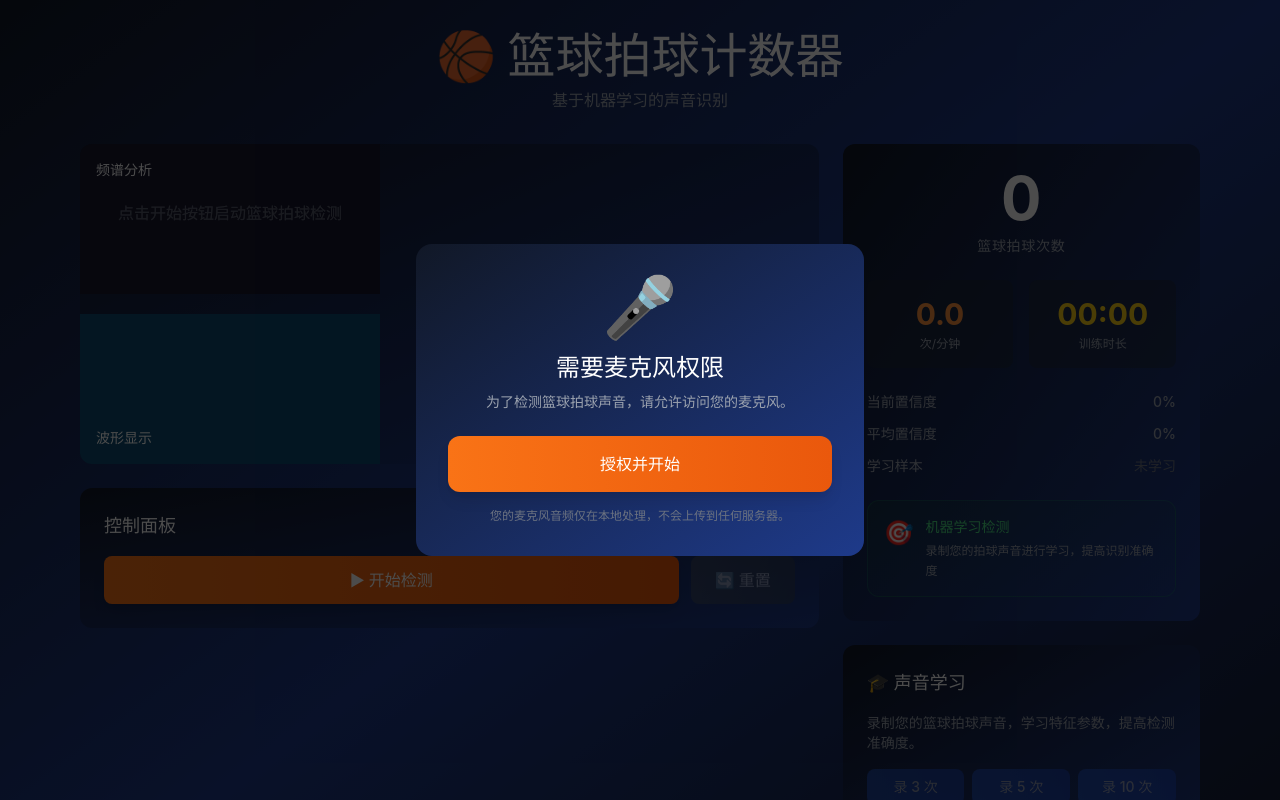
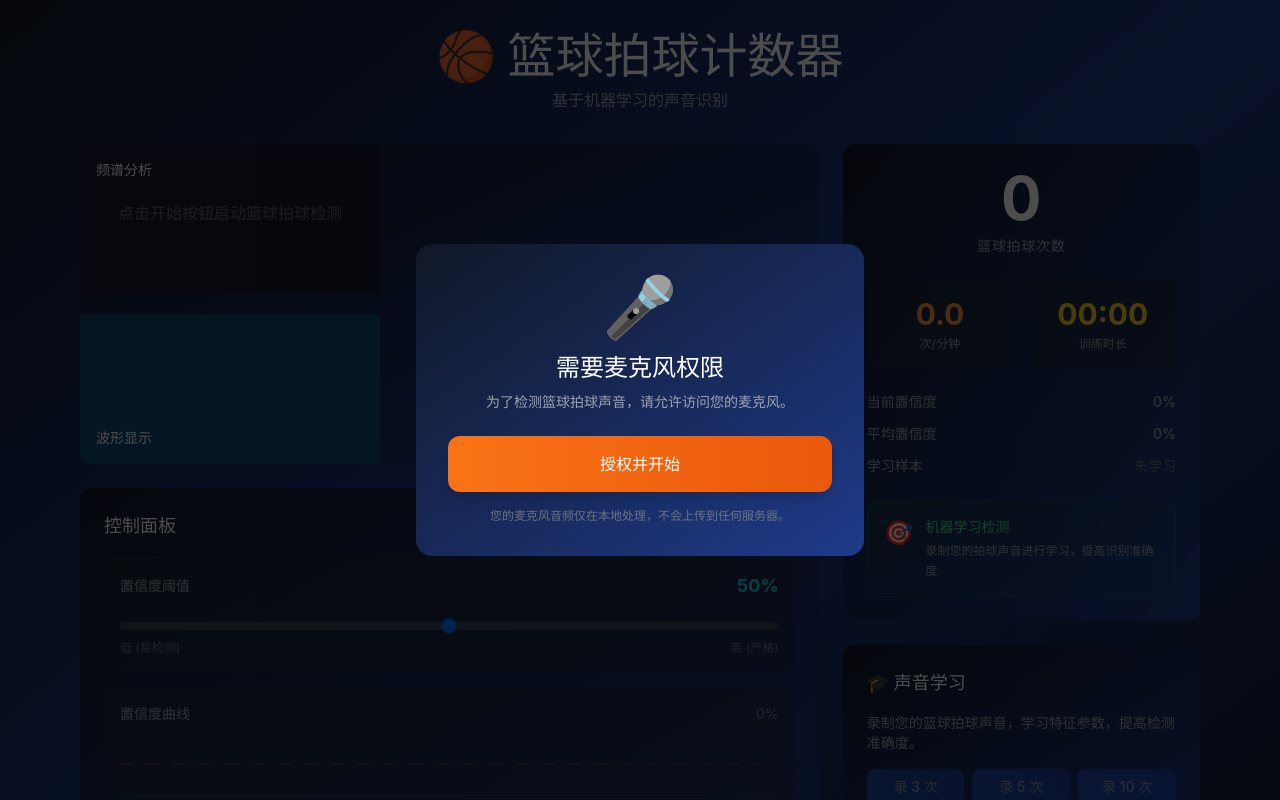
Before and after one commit to jasongwq/basketball-counter, a React (Vite) app: page / in a window 1280 px wide. Shown: the top 800 px of the page. Built offline with nearby package versions, Linux system fonts and the light colour scheme.

Commit message:
feat: 完善学习系统和检测功能
- 添加置信度阈值调节滑块
- 添加置信度曲线实时显示
- 添加导出/导入学习配置功能 (JSON)
- 修复 localStorage 保存/加载
- 完善学习状态同步

```diff
--- a/src/App.tsx
+++ b/src/App.tsx
@@ -1,7 +1,7 @@
-import React, { useState, useEffect, useCallback } from 'react';
+import React, { useState, useEffect, useCallback, useRef } from 'react';
 import { useAudioAnalyzer } from './hooks/useAudioAnalyzer';
 import { useHitDetection } from './hooks/useHitDetection';
-import { useSoundLearning } from './hooks/useSoundLearning';
+import { useSoundLearning, LearnedSoundProfile } from './hooks/useSoundLearning';
 import { AudioVisualizer } from './components/AudioVisualizer';
 import { StatsPanel } from './components/StatsPanel';
 import { LearningPanel } from './components/LearningPanel';
@@ -9,6 +9,10 @@ import { LearningPanel } from './components/LearningPanel';
 function App() {
   const [isStarted, setIsStarted] = useState(false);
   const [showPermissionModal, setShowPermissionModal] = useState(true);
+  const [confidenceThreshold, setConfidenceThreshold] = useState(0.5);
+  const [confidenceHistory, setConfidenceHistory] = useState<number[]>([]);
+
+  const confidenceHistoryRef = useRef<number[]>([]);
 
   const {
     isListening,
@@ -30,7 +34,9 @@ function App() {
     loadProfile,
     clearProfile,
     deleteSample,
-    updateProfile
+    updateProfile,
+    exportProfile,
+    importProfile
   } = useSoundLearning();
 
   const {
@@ -45,12 +51,15 @@ function App() {
   } = useHitDetection(getAudioData, isListening, {
     learnedProfile,
     minHitInterval: 250,
-    confidenceThreshold: 0.5
+    confidenceThreshold
   });
 
   useEffect(() => {
-    loadProfile();
-  }, [loadProfile]);
+    const loaded = loadProfile();
+    if (loaded) {
+      console.log('学习配置已加载:', loaded.sampleCount, '个样本');
+    }
+  }, []);
 
   useEffect(() => {
     if (error) {
@@ -58,10 +67,20 @@ function App() {
     }
   }, [error]);
 
+  useEffect(() => {
+    confidenceHistoryRef.current.push(currentConfidence);
+    if (confidenceHistoryRef.current.length > 100) {
+      confidenceHistoryRef.current.shift();
+    }
+    setConfidenceHistory([...confidenceHistoryRef.current]);
+  }, [currentConfidence]);
+
   const handleStart = useCallback(async () => {
     await startListening();
     setShowPermissionModal(false);
     setIsStarted(true);
+    confidenceHistoryRef.current = [];
+    setConfidenceHistory([]);
     startDetection();
   }, [startListening, startDetection]);
 
@@ -74,6 +93,8 @@ function App() {
 
   const handleReset = useCallback(() => {
     resetStats();
+    confidenceHistoryRef.current = [];
+    setConfidenceHistory([]);
   }, [resetStats]);
 
   const handleStartLearning = useCallback((count: number) => {
@@ -94,12 +115,19 @@ function App() {
     }
   }, [clearProfile]);
 
-  const formatDuration = (ms: number): string => {
-    const seconds = Math.floor(ms / 1000);
-    const minutes = Math.floor(seconds / 60);
-    const remainingSeconds = seconds % 60;
-    return `${minutes.toString().padStart(2, '0')}:${remainingSeconds.toString().padStart(2, '0')}`;
-  };
+  const handleExportProfile = useCallback(() => {
+    if (learnedProfile) {
+      exportProfile();
+    }
+  }, [learnedProfile, exportProfile]);
+
+  const handleImportProfile = useCallback(() => {
+    importProfile();
+  }, [importProfile]);
+
+  const handleConfidenceChange = useCallback((value: number) => {
+    setConfidenceThreshold(value);
+  }, []);
 
   return (
     <div className="min-h-screen bg-gradient-to-br from-gray-900 via-blue-900 to-gray-900">
@@ -158,6 +186,59 @@ function App() {
                 </div>
               )}
 
+              <div className="space-y-4">
+                <div className="bg-gray-800/50 rounded-lg p-4">
+                  <div className="flex justify-between items-center mb-3">
+                    <label className="text-sm text-gray-400">置信度阈值</label>
+                    <span className="text-lg font-bold text-cyan-400">
+                      {(confidenceThreshold * 100).toFixed(0)}%
+                    </span>
+                  </div>
+                  <input
+                    type="range"
+                    min="0"
+                    max="100"
+                    value={confidenceThreshold * 100}
+                    onChange={(e) => handleConfidenceChange(Number(e.target.value) / 100)}
+                    className="w-full h-2 bg-gray-700 rounded-lg appearance-none cursor-pointer slider"
+                  />
+                  <div className="flex justify-between text-xs text-gray-500 mt-1">
+                    <span>低 (易检测)</span>
+                    <span>高 (严格)</span>
+                  </div>
+                </div>
+
+                {confidenceHistory.length > 0 && (
+                  <div className="bg-gray-800/50 rounded-lg p-4">
+                    <div className="flex justify-between items-center mb-2">
+                      <span className="text-sm text-gray-400">置信度曲线</span>
+                      <span className={`text-sm font-medium ${
+                        currentConfidence >= confidenceThreshold ? 'text-green-400' : 'text-gray-500'
+                      }`}>
+                        {(currentConfidence * 100).toFixed(0)}%
+                      </span>
+                    </div>
+                    <div className="h-16 relative">
+                      <svg className="w-full h-full" viewBox="0 0 100 100" preserveAspectRatio="none">
+                        <line x1="0" y1={100 - confidenceThreshold * 100} x2="100" y2={100 - confidenceThreshold * 100}
+                              stroke="#ef4444" strokeWidth="0.5" strokeDasharray="2,2" />
+                        {confidenceHistory.length > 1 && (
+                          <polyline
+                            fill="none"
+                            stroke="#06b6d4"
+                            strokeWidth="1"
+                            points={confidenceHistory.map((v, i) => {
+                              const x = (i / (confidenceHistory.length - 1)) * 100;
+                              const y = 100 - v * 100;
+                              return `${x},${y}`;
+                            }).join(' ')}
+                          />
+                        )}
+                      </svg>
+                    </div>
+                  </div>
+                )}
+
                 <div className="flex flex-wrap gap-3">
                   {!isDetecting && !isCalibrating ? (
                     <button
@@ -183,6 +264,7 @@ function App() {
                     🔄 重置
                   </button>
                 </div>
+              </div>
 
               {error && (
                 <div className="mt-4 p-3 bg-red-900/30 border border-red-500/30 rounded-lg">
@@ -197,6 +279,7 @@ function App() {
               result={result}
               isActive={isDetecting}
               currentConfidence={currentConfidence}
+              confidenceThreshold={confidenceThreshold}
             />
             <LearningPanel
               isRecording={isRecording}
@@ -209,6 +292,8 @@ function App() {
               onClearProfile={handleClearProfile}
               onDeleteSample={deleteSample}
               onUpdateProfile={updateProfile}
+              onExportProfile={handleExportProfile}
+              onImportProfile={handleImportProfile}
               isActive={isDetecting}
             />
           </div>
--- a/src/components/LearningPanel.tsx
+++ b/src/components/LearningPanel.tsx
@@ -12,6 +12,8 @@ interface LearningPanelProps {
   onClearProfile: () => void;
   onDeleteSample: (index: number) => void;
   onUpdateProfile: (profile: LearnedSoundProfile) => void;
+  onExportProfile?: () => void;
+  onImportProfile?: () => void;
   isActive: boolean;
 }
 
@@ -26,6 +28,8 @@ export const LearningPanel: React.FC<LearningPanelProps> = ({
   onClearProfile,
   onDeleteSample,
   onUpdateProfile,
+  onExportProfile,
+  onImportProfile,
   isActive
 }) => {
   const [showProfileModal, setShowProfileModal] = useState(false);
@@ -241,6 +245,22 @@ export const LearningPanel: React.FC<LearningPanelProps> = ({
               清除
             </button>
           </div>
+
+          <div className="flex gap-2">
+            <button
+              onClick={onExportProfile}
+              disabled={!learnedProfile}
+              className="flex-1 bg-gradient-to-r from-green-600 to-green-700 text-white px-3 py-2 rounded-lg font-medium hover:from-green-700 hover:to-green-800 transition-all disabled:opacity-50 disabled:cursor-not-allowed text-sm"
+            >
+              📤 导出
+            </button>
+            <button
+              onClick={onImportProfile}
+              className="flex-1 bg-gradient-to-r from-purple-600 to-purple-700 text-white px-3 py-2 rounded-lg font-medium hover:from-purple-700 hover:to-purple-800 transition-all text-sm"
+            >
+              📥 导入
+            </button>
+          </div>
         </div>
       )}
 
--- a/src/components/StatsPanel.tsx
+++ b/src/components/StatsPanel.tsx
@@ -5,12 +5,14 @@ interface StatsPanelProps {
   result: HitDetectionResult;
   isActive: boolean;
   currentConfidence: number;
+  confidenceThreshold?: number;
 }
 
 export const StatsPanel: React.FC<StatsPanelProps> = ({
   result,
   isActive,
-  currentConfidence
+  currentConfidence,
+  confidenceThreshold = 0.5
 }) => {
   const [animatedCount, setAnimatedCount] = useState(0);
 
@@ -31,8 +33,8 @@ export const StatsPanel: React.FC<StatsPanelProps> = ({
   };
 
   const getConfidenceColor = (conf: number): string => {
-    if (conf >= 0.7) return 'text-green-400';
-    if (conf >= 0.4) return 'text-yellow-400';
+    if (conf >= confidenceThreshold) return 'text-green-400';
+    if (conf >= confidenceThreshold * 0.6) return 'text-yellow-400';
     return 'text-gray-400';
   };
 
@@ -90,8 +92,8 @@ export const StatsPanel: React.FC<StatsPanelProps> = ({
           <div className="space-y-2 max-h-60 overflow-y-auto">
             {result.frequencyHistory.slice(-5).reverse().map((record: HitRecord, index: number) => {
               const confPercent = (record.confidence * 100).toFixed(0);
-              const confColor = record.confidence >= 0.7 ? 'text-green-400' :
-                                record.confidence >= 0.4 ? 'text-yellow-400' : 'text-gray-400';
+              const confColor = record.confidence >= confidenceThreshold ? 'text-green-400' :
+                                record.confidence >= confidenceThreshold * 0.6 ? 'text-yellow-400' : 'text-gray-400';
               return (
                 <div key={index} className="bg-gray-900/50 rounded-lg p-2 space-y-1">
                   <div className="flex items-center justify-between">
--- a/src/hooks/useSoundLearning.ts
+++ b/src/hooks/useSoundLearning.ts
@@ -88,6 +88,8 @@ export interface UseSoundLearningReturn {
   clearProfile: () => void;
   deleteSample: (index: number) => void;
   updateProfile: (profile: LearnedSoundProfile) => boolean;
+  exportProfile: () => void;
+  importProfile: () => void;
 }
 
 const STORAGE_KEY = 'basketball_sound_profile';
@@ -720,6 +722,59 @@ export function useSoundLearning(): UseSoundLearningReturn {
     }
   }, []);
 
+  const exportProfile = useCallback(() => {
+    if (!learnedProfile) return;
+
+    try {
+      const dataStr = JSON.stringify(learnedProfile, null, 2);
+      const blob = new Blob([dataStr], { type: 'application/json' });
+      const url = URL.createObjectURL(blob);
+      const link = document.createElement('a');
+      link.href = url;
+      link.download = `basketball_profile_${new Date().toISOString().slice(0, 10)}.json`;
+      document.body.appendChild(link);
+      link.click();
+      document.body.removeChild(link);
+      URL.revokeObjectURL(url);
+    } catch (e) {
+      console.error('Failed to export profile:', e);
+      alert('导出失败');
+    }
+  }, [learnedProfile]);
+
+  const importProfile = useCallback(() => {
+    const input = document.createElement('input');
+    input.type = 'file';
+    input.accept = '.json';
+
+    input.onchange = (e) => {
+      const file = (e.target as HTMLInputElement).files?.[0];
+      if (!file) return;
+
+      const reader = new FileReader();
+      reader.onload = (event) => {
+        try {
+          const profile = JSON.parse(event.target?.result as string) as LearnedSoundProfile;
+
+          if (!profile.version || !profile.sampleCount || !profile.timeDomain) {
+            throw new Error('Invalid profile format');
+          }
+
+          localStorage.setItem(STORAGE_KEY, JSON.stringify(profile));
+          setLearnedProfile(profile);
+          setSamples([]);
+          alert('导入成功！');
+        } catch (err) {
+          console.error('Failed to import profile:', err);
+          alert('导入失败：文件格式不正确');
+        }
+      };
+      reader.readAsText(file);
+    };
+
+    input.click();
+  }, []);
+
   return {
     isRecording,
     recordingProgress,
@@ -731,6 +786,8 @@ export function useSoundLearning(): UseSoundLearningReturn {
     loadProfile,
     clearProfile,
     deleteSample,
-    updateProfile
+    updateProfile,
+    exportProfile,
+    importProfile
   };
 }
```
Also changed, not shown: 1 other file (tests, documents, lock files or other folders). Lines whose indentation alone changed are shown as unchanged.
